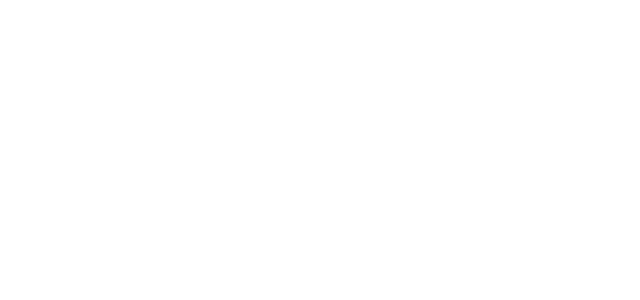
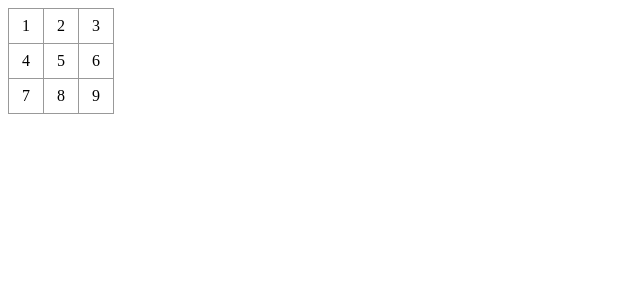
Before and after one commit to Shaobangzhu/react-learn, a React (Create React App) app: page / in a window 1280 px wide. Shown: the top 300 px of the page, without its empty margins (0-640 px from the left). Built offline with nearby package versions, Linux system fonts and the light colour scheme; the HTML template or start-up script is replaced by a standard one.

Commit message:
finished board layout

```diff
--- a/src/App.jsx
+++ b/src/App.jsx
@@ -1,5 +1,7 @@
+import Board from "./Board";
+
 function App() {
-  return;
+  return <Board />;
 }
 
 export default App;
--- a/src/Board.jsx
+++ b/src/Board.jsx
@@ -0,0 +1,23 @@
+function Board() {
+  return (
+    <>
+      <div className="board-row">
+        <div className="square">1</div>
+        <div className="square">2</div>
+        <div className="square">3</div>
+      </div>
+      <div className="board-row">
+        <div className="square">4</div>
+        <div className="square">5</div>
+        <div className="square">6</div>
+      </div>
+      <div className="board-row">
+        <div className="square">7</div>
+        <div className="square">8</div>
+        <div className="square">9</div>
+      </div>
+    </>
+  );
+}
+
+export default Board;
--- a/src/index.js
+++ b/src/index.js
@@ -1,6 +1,7 @@
 import React from 'react';
 import ReactDOM from 'react-dom/client';
 import App from './App';
+import "./styles.css";
 
 const root = ReactDOM.createRoot(document.getElementById('root'));
 root.render(
--- /dev/null
+++ b/src/styles.css
@@ -0,0 +1,17 @@
+.board-row::after {
+    clear:both;
+    content: '';
+    display: block;
+}
+
+.square {
+    background-color: #FFF;
+    border: 1px solid #999;
+    float: left;
+    height: 34px;
+    width: 34px;
+    line-height: 34px;
+    margin-right: -1px;
+    margin-bottom: -1px;
+    text-align: center;
+}
```
